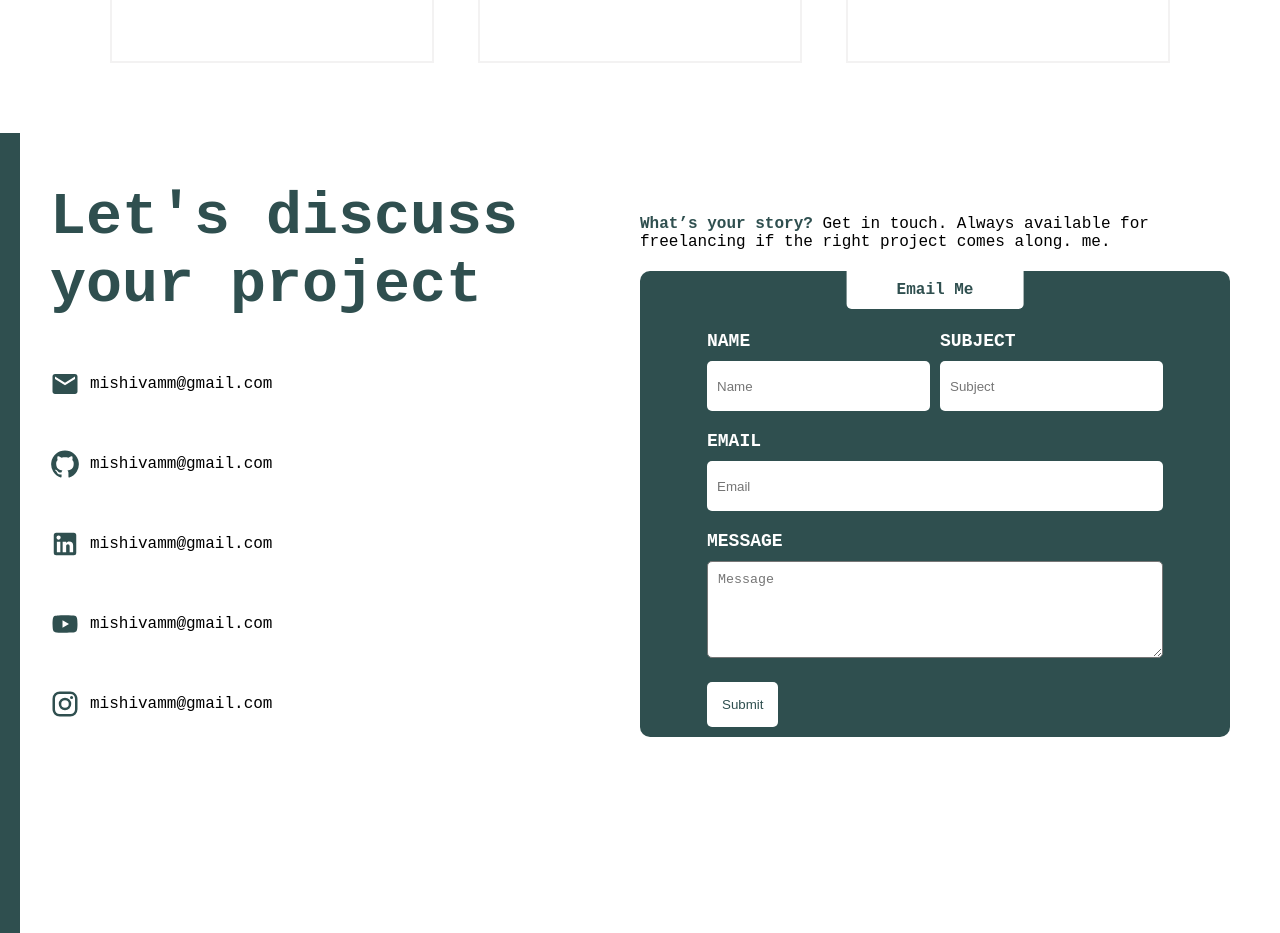
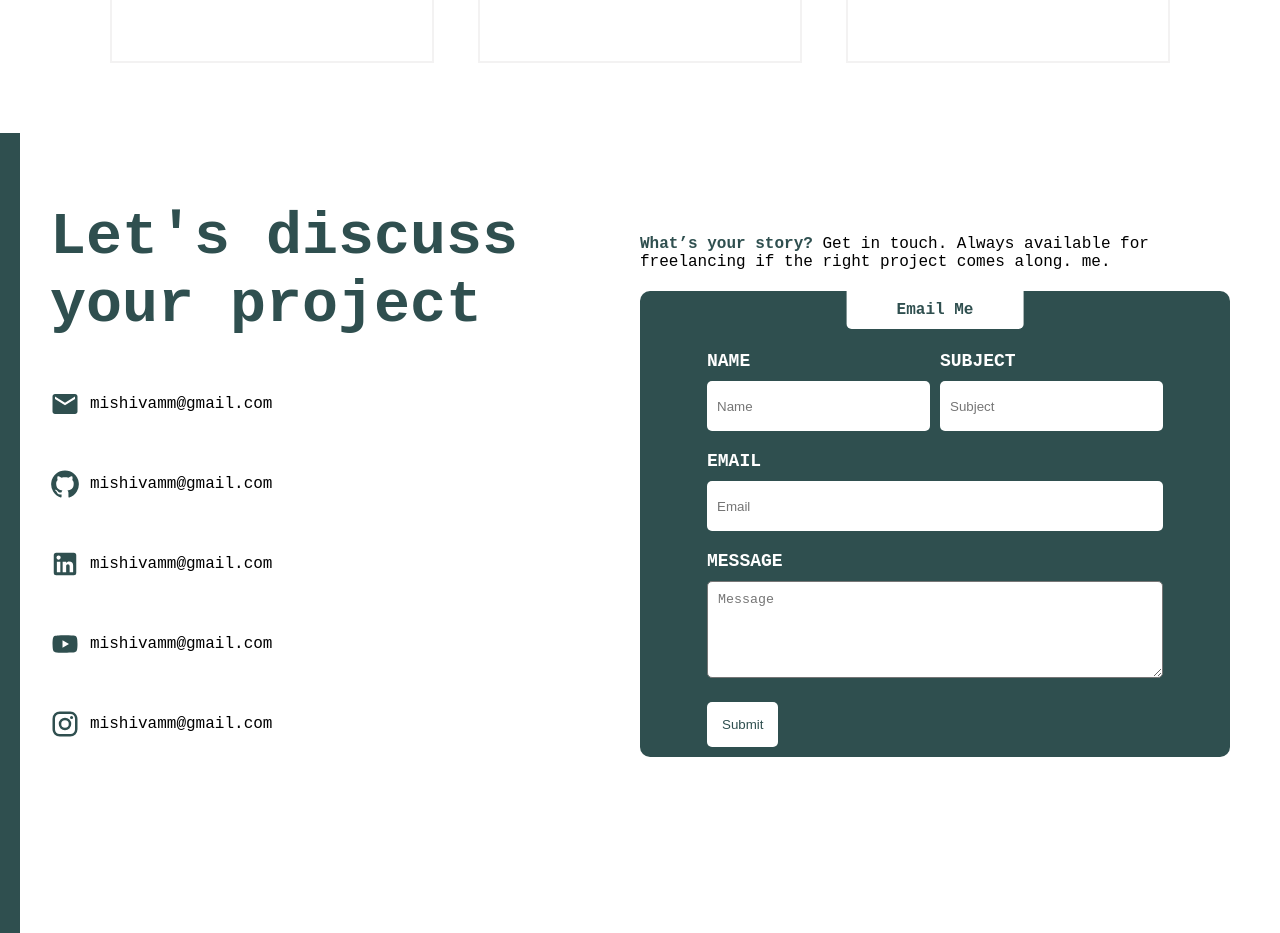
Before and after one commit to Shivam-Deve/myportfolio, a React (Create React App) app: page / in a window 1280 px wide. Shown: the part 2420-3353 px from the top of the page. Built offline with nearby package versions, Linux system fonts and the light colour scheme; a web font is replaced by a local one.

Commit message:
padding contact fix

```diff
--- a/src/components/contact/Contact.scss
+++ b/src/components/contact/Contact.scss
@@ -11,7 +11,7 @@
     }
 
     .wrapper {
-        padding: 50px;
+        padding: 70px 50px 0px 50px;
         display: flex;
 
         .left {
```
